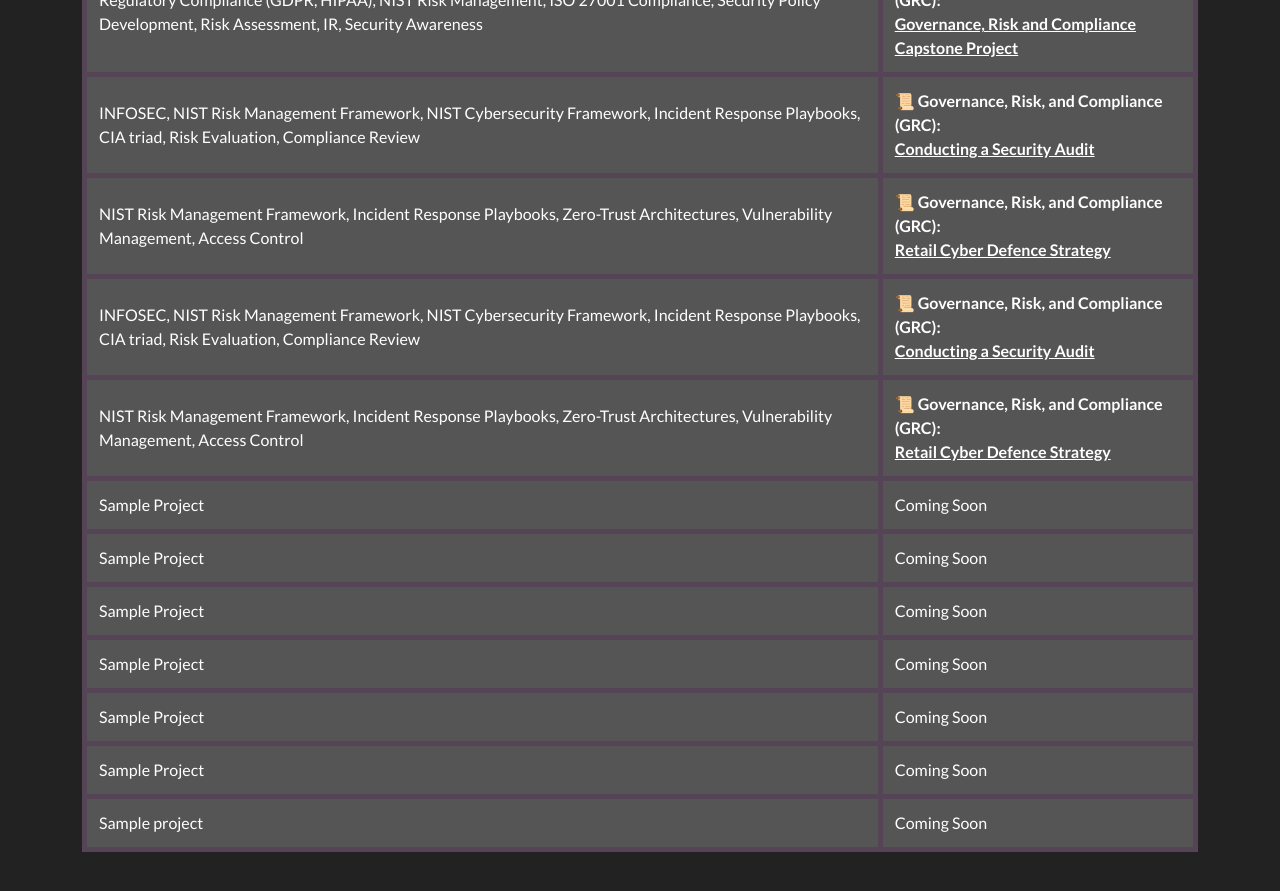
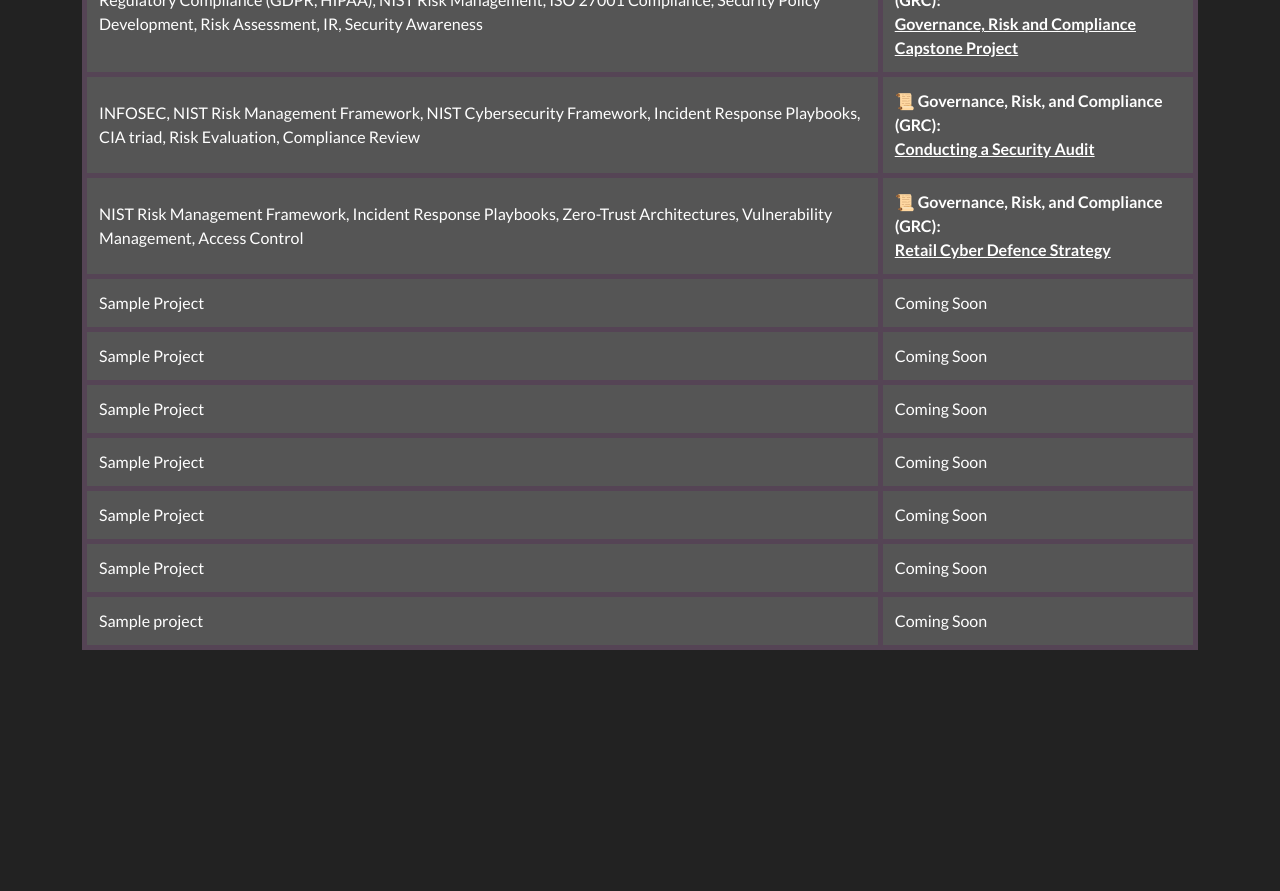
Before and after one commit to JKopal101/jkopal101.github.io, a Jekyll site: the page built from projects.md, in a window 1280 px wide and 900 px high, scrolled down 1510 px. Shown: the top 891 px of the window. Built offline with Jekyll 4.4.1, drawn with Linux system fonts in a browser that asks for light colours; after the commit the page ends 2208 px from its top, so only the background shows below that.

Commit message:
Update projects.md

```diff
--- a/projects.md
+++ b/projects.md
@@ -129,30 +129,6 @@ I’ve worked on a variety of projects in the Cybersecurity and IT space, focusi
       </td>
     </tr>
     <tr style="background-color:#555;">
-      <td style="padding:12px; border:5px solid #545;">
-        INFOSEC, NIST Risk Management Framework, NIST Cybersecurity Framework,
-        Incident Response Playbooks, CIA triad, Risk Evaluation, Compliance Review
-      </td>
-      <td style="padding:12px; border:5px solid #545;">
-         <strong>📜 Governance, Risk, and Compliance (GRC): </strong> <br>
-        <strong><a href="https://github.com/JKopal101/Conducting-a-Security-Audit" style="color:white;">
-          Conducting a Security Audit
-        </a></strong>
-      </td>
-    </tr>
-    <tr style="background-color:#555;">
-      <td style="padding:12px; border:5px solid #545;">
-        NIST Risk Management Framework, Incident Response Playbooks,
-        Zero-Trust Architectures, Vulnerability Management, Access Control
-      </td>
-      <td style="padding:12px; border:5px solid #545;">
-        <strong>📜 Governance, Risk, and Compliance (GRC): </strong> <br>
-        <strong><a href="https://github.com/JKopal101/Retail-Cyber-Defence-Strategy" style="color:white;">
-          Retail Cyber Defence Strategy
-        </a></strong>
-      </td>
-    </tr>
-    <tr style="background-color:#555;">
       <td style="padding:12px; border:5px solid #545;">Sample Project</td>
       <td style="padding:12px; border:5px solid #545;">Coming Soon</td>
     </tr>
```
